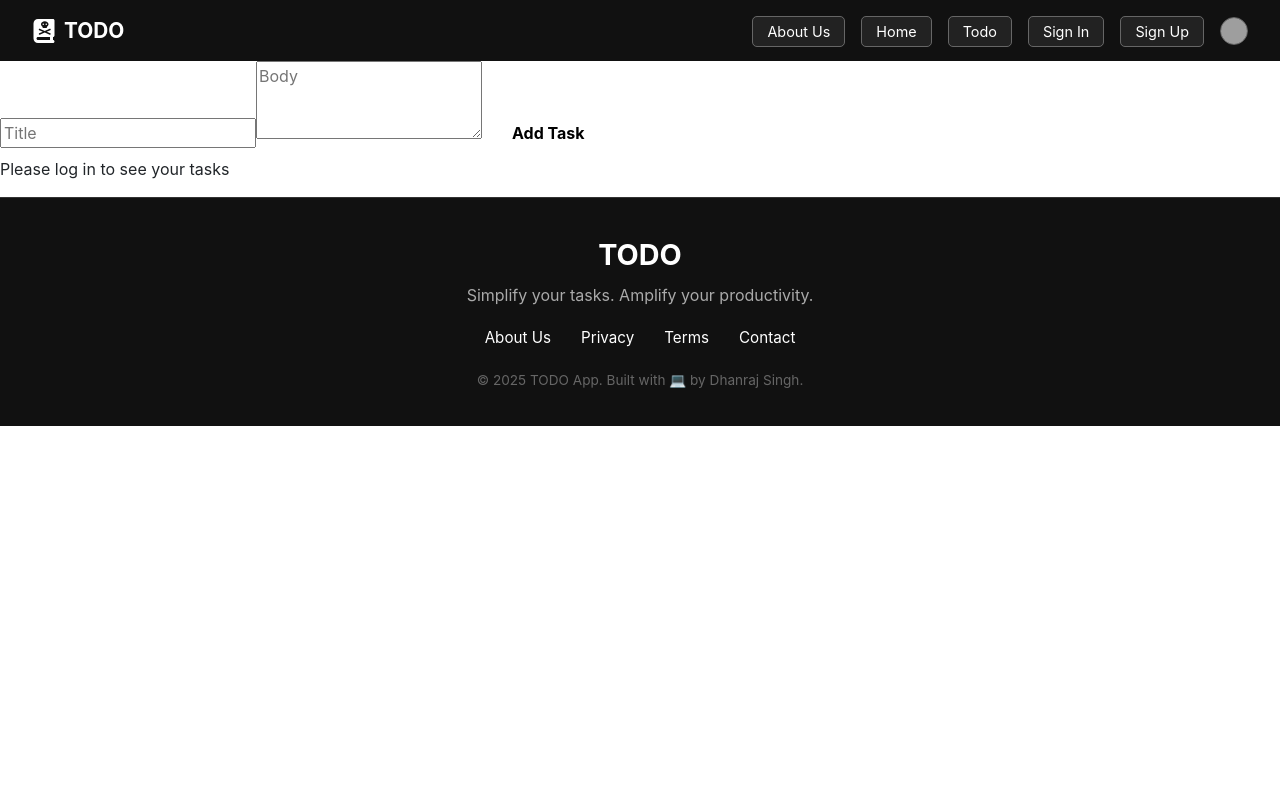
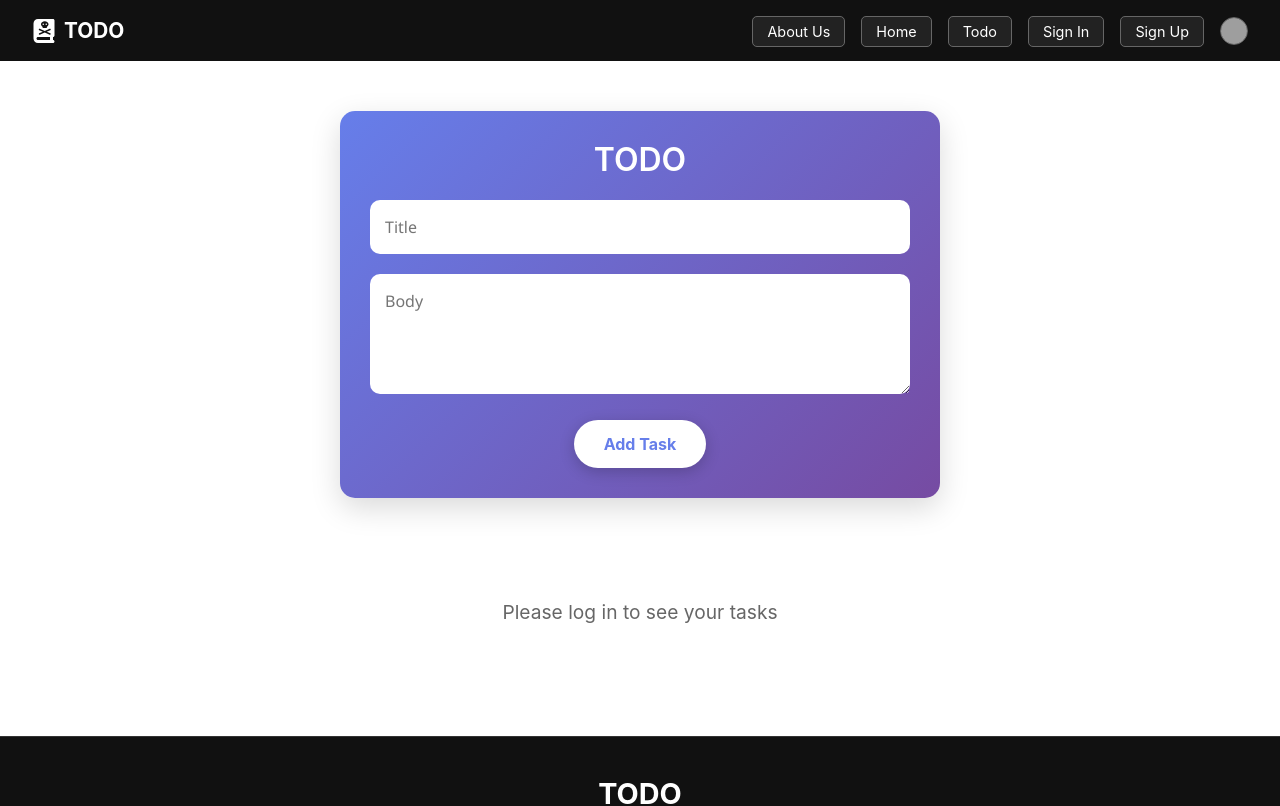
Before and after one commit to Dhnaraj10/TODO, a React (Create React App) app in the folder frontend/: page /todo in a window 1280 px wide. Shown: the top 806 px of the page. Built offline with nearby package versions, Linux system fonts and the light colour scheme; grey boxes are pictures that could not be loaded.

Commit message:
Improve Todo page styling to make it more modern and consistent with app theme

```diff
--- a/frontend/src/components/Todo/Todo.css
+++ b/frontend/src/components/Todo/Todo.css
@@ -1,88 +1,126 @@
 .todo-container {
   max-width: 1200px;
-  margin: 50px auto;
+  margin: 30px auto;
   padding: 20px;
   text-align: center;
 }
 
 .todo-input-section {
-  background-color: white;
-  padding: 20px;
+  background: linear-gradient(135deg, #667eea 0%, #764ba2 100%);
+  padding: 30px;
   border-radius: 15px;
-  box-shadow: 0 2px 8px rgba(0, 0, 0, 0.1);
+  box-shadow: 0 10px 30px rgba(0, 0, 0, 0.15);
   width: 90%;
-  max-width: 500px;
-  margin: auto;
+  max-width: 600px;
+  margin: 0 auto 40px;
+  text-align: center;
+  color: white;
+}
+
+.todo-heading {
+  font-size: 2rem;
+  margin-bottom: 20px;
+  font-weight: 600;
 }
 
 .todo-title,
 .todo-body {
   width: 100%;
-  margin-bottom: 15px;
-  padding: 10px;
+  margin-bottom: 20px;
+  padding: 15px;
   font-size: 1rem;
-  border: 1px solid #ccc;
+  border: none;
   border-radius: 10px;
   font-family: 'Segoe UI', sans-serif;
+  box-sizing: border-box;
+  transition: all 0.3s ease;
+}
+
+.todo-title:focus,
+.todo-body:focus {
+  outline: none;
+  box-shadow: 0 0 0 3px rgba(255, 255, 255, 0.5);
 }
 
 .todo-body {
   resize: vertical;
-  min-height: 100px;
+  min-height: 120px;
 }
 
 .add-btn {
-  padding: 10px 20px;
-  background-color: #000;
-  color: white;
+  padding: 12px 30px;
+  background-color: #fff;
+  color: #667eea;
   border: none;
-  border-radius: 10px;
+  border-radius: 25px;
   font-weight: bold;
+  font-size: 1rem;
   cursor: pointer;
-  transition: background 0.3s ease;
+  transition: all 0.3s ease;
+  box-shadow: 0 4px 15px rgba(0, 0, 0, 0.2);
 }
 
 .add-btn:hover {
-  background-color: #333;
+  background-color: #f0f0f0;
+  transform: translateY(-2px);
+  box-shadow: 0 6px 20px rgba(0, 0, 0, 0.25);
+}
+
+.add-btn:active {
+  transform: translateY(0);
 }
 
 .todo-list {
-  margin-top: 40px;
+  margin-top: 20px;
   display: flex;
   flex-wrap: wrap;
   justify-content: center;
-  gap: 20px;
+  gap: 25px;
   padding: 10px;
 }
 
 .todo-card {
-  border: 1px solid #000;
-  padding: 15px;
-  border-radius: 12px;
-  background-color: #fff;
+  border: none;
+  padding: 25px;
+  border-radius: 15px;
+  background: white;
   text-align: left;
-  box-shadow: 0 2px 6px rgba(0, 0, 0, 0.1);
+  box-shadow: 0 5px 20px rgba(0, 0, 0, 0.1);
   width: 300px;
+  transition: all 0.3s ease;
+  display: flex;
+  flex-direction: column;
+  height: fit-content;
+}
+
+.todo-card:hover {
+  transform: translateY(-5px);
+  box-shadow: 0 8px 25px rgba(0, 0, 0, 0.15);
 }
 
 .todo-card h3 {
-  margin: 0 0 10px;
-  font-size: 1.25rem;
+  margin: 0 0 15px;
+  font-size: 1.4rem;
+  color: #333;
+  font-weight: 600;
 }
 
 .todo-card p {
-  color: #555;
-  margin-bottom: 15px;
+  color: #666;
+  margin-bottom: 20px;
+  flex-grow: 1;
+  line-height: 1.6;
 }
 
 .todo-card-actions {
   display: flex;
   justify-content: space-between;
+  margin-top: auto;
 }
 
 .update-btn,
 .delete-btn {
-  padding: 6px 12px;
+  padding: 8px 16px;
   border: none;
   font-size: 0.9rem;
   border-radius: 8px;
@@ -90,28 +128,44 @@
   align-items: center;
   gap: 5px;
   cursor: pointer;
-  transition: 0.3s;
+  transition: all 0.3s ease;
+  font-weight: 500;
 }
 
 .update-btn {
-  background-color: #000;
+  background-color: #667eea;
   color: white;
 }
 
 .delete-btn {
-  background-color: #fff;
-  color: red;
-  border: 1px solid red;
+  background-color: #ff6b6b;
+  color: white;
 }
 
 .update-btn:hover {
-  background-color: #333;
+  background-color: #5a6fd8;
+  transform: translateY(-2px);
 }
 
 .delete-btn:hover {
-  background-color: red;
-  color: white;
+  background-color: #ff5252;
+  transform: translateY(-2px);
 }
+
+.login-message,
+.no-tasks-message {
+  font-size: 1.2rem;
+  color: #666;
+  margin: 50px 0;
+  text-align: center;
+  width: 100%;
+}
+
+.no-tasks-message {
+  color: #999;
+  font-style: italic;
+}
+
 /* Modal Styling */
 .modal-overlay {
   position: fixed;
@@ -119,8 +173,8 @@
   left: 0;
   right: 0;
   bottom: 0;
-  background: rgba(0, 0, 0, 0.5);
-  backdrop-filter: blur(3px);
+  background: rgba(0, 0, 0, 0.7);
+  backdrop-filter: blur(5px);
   display: flex;
   align-items: center;
   justify-content: center;
@@ -129,57 +183,120 @@
 
 .modal-content {
   background: #fff;
-  padding: 25px;
-  border-radius: 12px;
+  padding: 30px;
+  border-radius: 15px;
   width: 90%;
-  max-width: 400px;
+  max-width: 500px;
   text-align: center;
-  box-shadow: 0 0 12px rgba(0, 0, 0, 0.2);
+  box-shadow: 0 10px 30px rgba(0, 0, 0, 0.3);
+  animation: modalAppear 0.3s ease;
+}
+
+@keyframes modalAppear {
+  from {
+    opacity: 0;
+    transform: translateY(-30px);
+  }
+  to {
+    opacity: 1;
+    transform: translateY(0);
+  }
 }
 
 .modal-input,
 .modal-textarea {
   width: 100%;
-  padding: 10px;
-  margin: 12px 0;
-  border: 1px solid #ccc;
-  border-radius: 8px;
+  padding: 15px;
+  margin: 15px 0;
+  border: 1px solid #ddd;
+  border-radius: 10px;
   font-family: 'Segoe UI', sans-serif;
+  font-size: 1rem;
+  box-sizing: border-box;
+  transition: border 0.3s ease;
+}
+
+.modal-input:focus,
+.modal-textarea:focus {
+  outline: none;
+  border-color: #667eea;
+  box-shadow: 0 0 0 3px rgba(102, 126, 234, 0.2);
 }
 
 .modal-textarea {
-  min-height: 80px;
+  min-height: 120px;
   resize: vertical;
 }
 
 .modal-buttons {
   display: flex;
   justify-content: space-between;
-  margin-top: 20px;
+  margin-top: 25px;
+  gap: 15px;
+}
+
+.modal-update-btn,
+.modal-cancel-btn {
+  flex: 1;
+  padding: 12px;
+  border: none;
+  border-radius: 8px;
+  font-size: 1rem;
+  font-weight: 500;
+  cursor: pointer;
+  transition: all 0.3s ease;
 }
 
 .modal-update-btn {
-  background-color: #000;
+  background-color: #667eea;
   color: white;
-  padding: 10px 18px;
-  border: none;
-  border-radius: 8px;
-  cursor: pointer;
 }
 
 .modal-cancel-btn {
-  background-color: white;
-  color: #000;
-  border: 1px solid #000;
-  padding: 10px 18px;
-  border-radius: 8px;
-  cursor: pointer;
+  background-color: #f1f1f1;
+  color: #333;
 }
 
 .modal-update-btn:hover {
-  background-color: #333;
+  background-color: #5a6fd8;
+  transform: translateY(-2px);
 }
 
 .modal-cancel-btn:hover {
-  background-color: #f5f5f5;
+  background-color: #e0e0e0;
+  transform: translateY(-2px);
 }
+
+/* Responsive design */
+@media (max-width: 768px) {
+  .todo-container {
+    padding: 15px;
+    margin: 20px auto;
+  }
+
+  .todo-input-section {
+    padding: 20px;
+    margin-bottom: 30px;
+  }
+
+  .todo-heading {
+    font-size: 1.7rem;
+  }
+
+  .todo-list {
+    gap: 20px;
+  }
+
+  .todo-card {
+    width: 100%;
+    max-width: 350px;
+  }
+
+  .modal-content {
+    padding: 20px;
+  }
+
+  .modal-buttons {
+    flex-direction: column;
+  }
+}
--- a/frontend/src/components/Todo/Todo.jsx
+++ b/frontend/src/components/Todo/Todo.jsx
@@ -106,42 +106,46 @@ const Todo = () => {
   };
 
   return (
-    <>
-      <div className="todo">
-        <div className="todo-main">
-          <div className="todo-input">
+    <div className="todo-container">
+      <div className="todo-input-section">
+        <h2 className="todo-heading">TODO</h2>
         <input
           type="text"
           placeholder='Title'
-              className='todo-inputs'
+          className='todo-title'
           value={title}
           onChange={(e) => setTitle(e.target.value)}
         />
         <textarea
           placeholder='Body'
-              className='todo-inputs'
+          className='todo-body'
           rows={3}
           value={body}
           onChange={(e) => setBody(e.target.value)}
         />
-            <button className='todo-button' onClick={handleAdd}>Add Task</button>
+        <button className='add-btn' onClick={handleAdd}>Add Task</button>
       </div>
-          <div className="todo-cards">
+
+      <div className="todo-list">
         {isLoggedIn ? (
+          tasks.length > 0 ? (
             tasks.map((task) => (
               <TodoCards
                 key={task._id}
-                  task={task}
-                  onDelete={handleDelete}
-                  onUpdate={handleUpdate}
+                title={task.title}
+                body={task.body}
+                onDelete={() => handleDelete(task._id)}
+                onEdit={() => handleUpdate(task)}
               />
             ))
           ) : (
-              <p>Please log in to see your tasks</p>
+            <p className="no-tasks-message">No tasks found. Add your first task above!</p>
+          )
+        ) : (
+          <p className="login-message">Please log in to see your tasks</p>
         )}
       </div>
-        </div>
-      </div>
+
       <ToastContainer />
       {editingTask && (
         <Update
@@ -150,7 +154,7 @@ const Todo = () => {
           onCancel={() => setEditingTask(null)}
         />
       )}
-    </>
+    </div>
   );
 };
 
```
Lines whose indentation alone changed are shown as unchanged.
